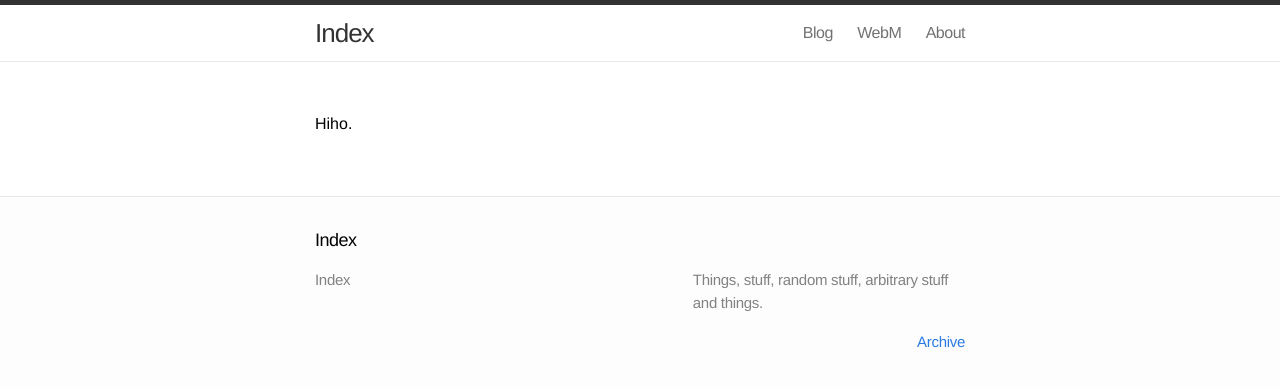
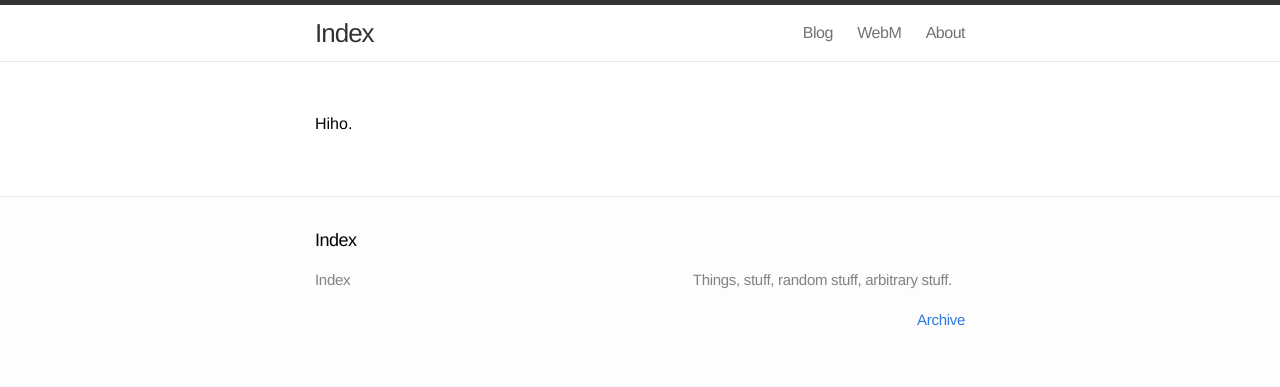
Before and after one commit to Argon-/website, a Jekyll site: the page built from index.html, in a window 1280 px wide. Shown: the top 387 px of the page. Built offline with Jekyll 4.4.1, drawn with Linux system fonts in a browser that asks for light colours.

Commit message:
config: change page description

```diff
--- a/_config.yml
+++ b/_config.yml
@@ -1,7 +1,7 @@
 # Site settings
 title: Index
 #email: your-email@domain.com
-description: "Things, stuff, random stuff, arbitrary stuff and things."
+description: "Things, stuff, random stuff, arbitrary stuff."
 #twitter_username: MyFakeAcc
 #github_username: Argon-
 excerpt_separator: "<!-- more -->"
--- a/_config_remote.yml
+++ b/_config_remote.yml
@@ -1,7 +1,7 @@
 # Site settings
 title: Index
 #email: your-email@domain.com
-description: "Things, stuff, random stuff, arbitrary stuff and things."
+description: "Things, stuff, random stuff, arbitrary stuff."
 #twitter_username: MyFakeAcc
 #github_username: Argon-
 excerpt_separator: "<!-- more -->"
```
